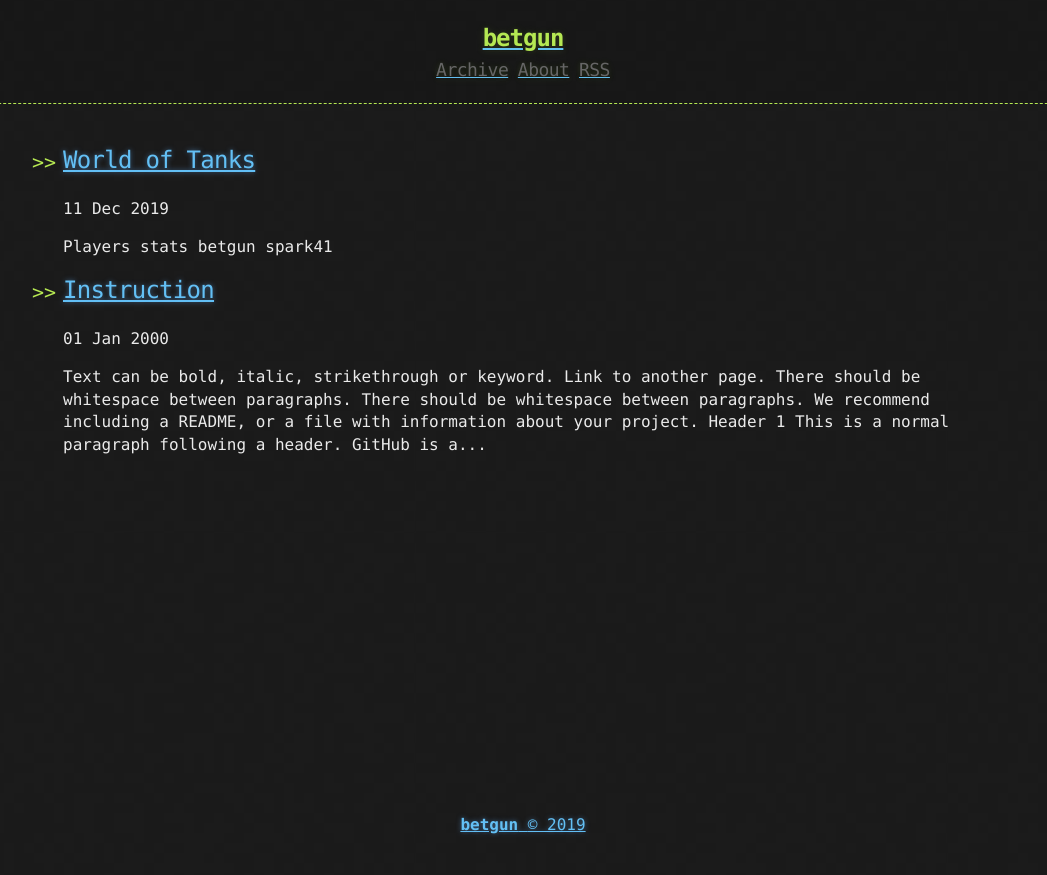
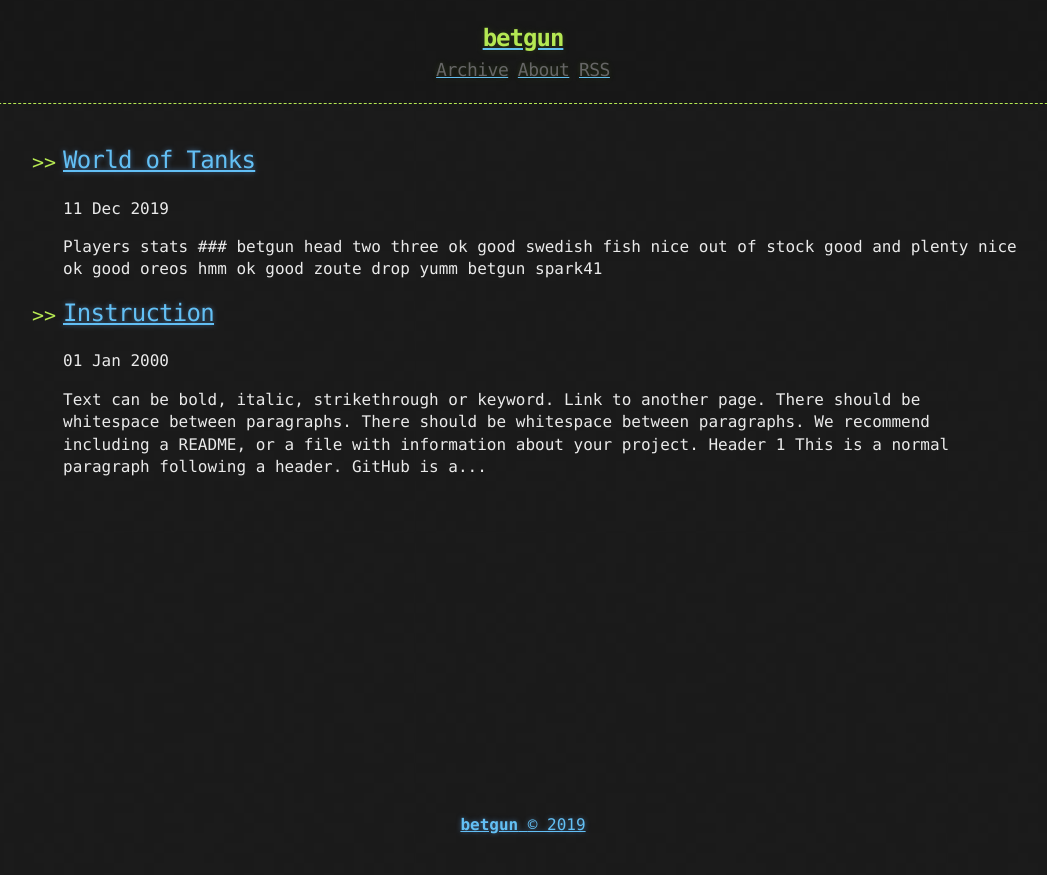
Before and after one commit to betgun/betgun.github.io, a Jekyll site: the page built from index.html, in a window 1280 px wide. Shown: the top 875 px of the page, without its empty margins (117-1164 px from the left). Built offline with Jekyll 4.4.1, drawn with Linux system fonts in a browser that asks for light colours; the list of posts is cut into pages by our own code.

Commit message:
Update 2019-12-11-Wot.md

```diff
--- a/_posts/2019-12-11-Wot.md
+++ b/_posts/2019-12-11-Wot.md
@@ -6,6 +6,13 @@
 ### Players stats
 
 ![](https://i.imgur.com/djfXxrG.png)
+
+| ### betgun        | head two          | three |
+|:-------------|:------------------|:------|
+| ok           | good swedish fish | nice  |
+| out of stock | good and plenty   | nice  |
+| ok           | good `oreos`      | hmm   |
+| ok           | good `zoute` drop | yumm  |
 
 ### betgun
 
```
